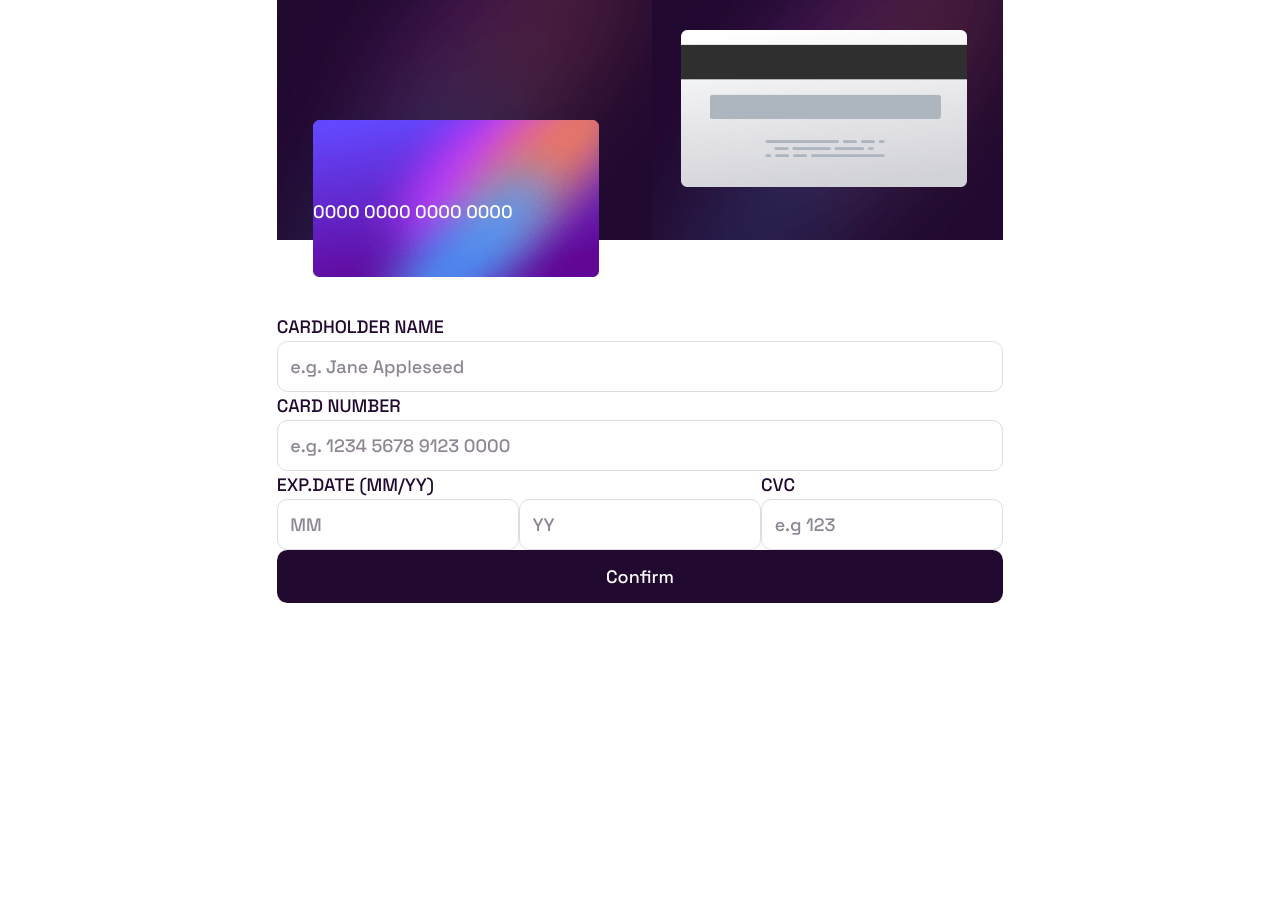
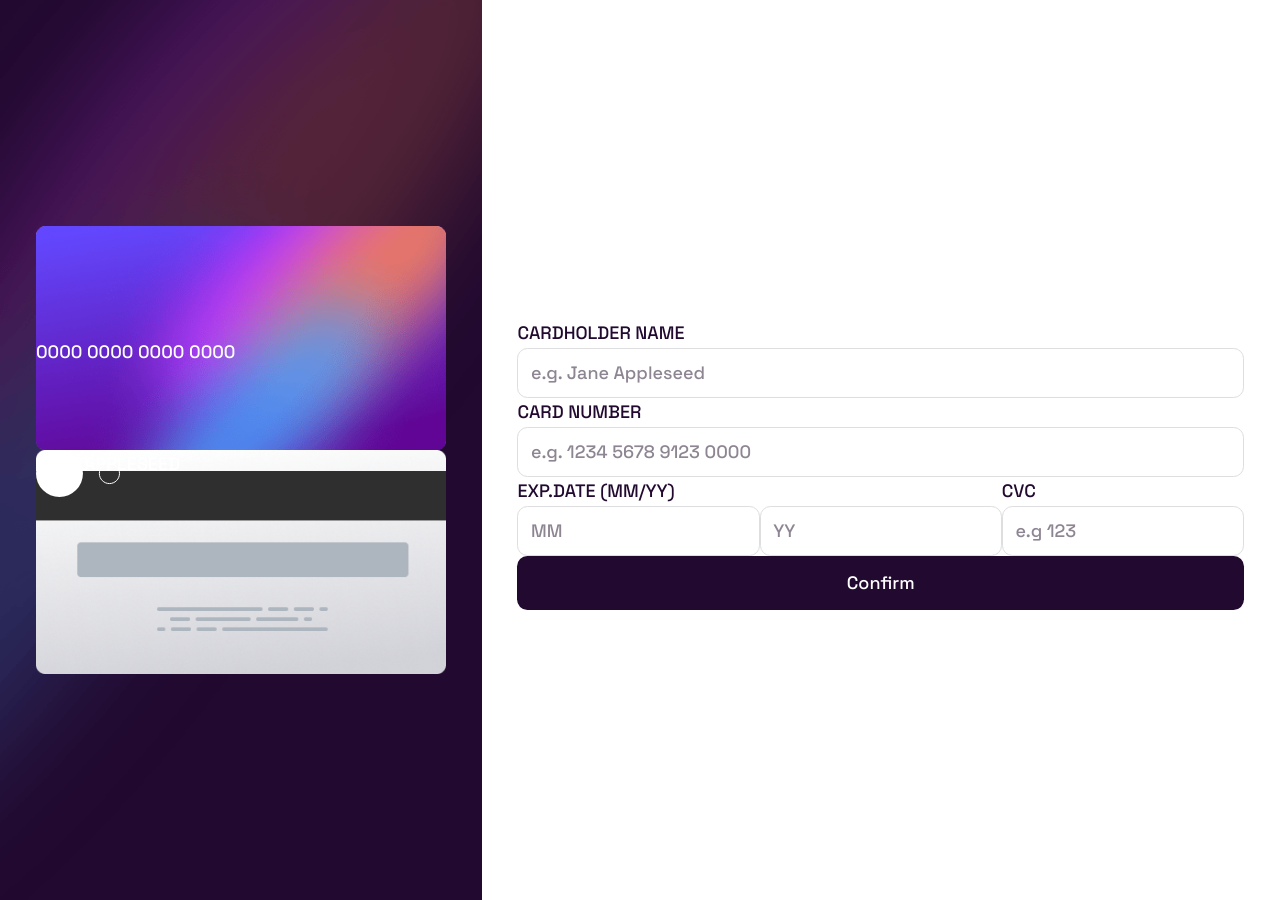
Before and after one commit to dupakarovsky/fem-interactive-card-details, a website built with Vite: page index.html in a window 1280 px wide. Before the commit the page ends 800 px from the top, so only its background shows below. Built offline with nearby package versions, Linux system fonts and the light colour scheme; some packages are replaced by stand-ins of ours.

Commit message:
positions in place at desktop size

```diff
--- a/src/scss/_components.scss
+++ b/src/scss/_components.scss
@@ -78,6 +78,7 @@ input {
 }
 
 button {
+   max-width: var(--max-button-size);
    font-size: var(--font-size-2);
    color: var(--white);
    padding: 0.85em;
--- a/style.scss
+++ b/style.scss
@@ -8,6 +8,14 @@
 // @include os-dark;
 // @include os-light;
 // @include media-reduce-motion;
+
+.tracer {
+   position: absolute;
+   top: 50%;
+   left: 50%;
+   transform: translate(-50%, -50%);
+   opacity: 0.2;
+}
 
 body {
    display: grid;
@@ -46,6 +54,7 @@ img {
 
    min-height: 100%;
    background-image: url("./src/images/bg-main-mobile.png");
+   background-size: cover;
    position: relative;
 }
 .card-preview > * {
@@ -55,7 +64,7 @@ img {
 
 .card-front,
 .card-back {
-   width: 286px;
+   width: clamp(17.85rem, 32vw, 27.875rem);
    color: var(--white);
 }
 .card-front {
@@ -75,25 +84,26 @@ img {
 
 .card-logo {
    scale: 0.6;
+
    transform-origin: top left;
    top: var(--inset);
    left: var(--inset);
 }
 .card-number {
    letter-spacing: var(--font-letterspacing-2);
-   font-size: var(--font-size-3);
+   font-size: clamp(var(--font-size-3), 2vw, calc(var(--font-size-5) * 0.85));
    top: 50%;
    left: var(--inset);
 }
 .card-holder {
    text-transform: uppercase;
-   font-size: calc(var(--font-size-0) * 0.85);
+   font-size: clamp(calc(var(--font-size-0) * 0.85), 1.2vw, var(--font-size-2));
    letter-spacing: var(--font-letterspacing-4);
    bottom: var(--inset);
    left: var(--inset);
 }
 .card-exp {
-   font-size: calc(var(--font-size-0) * 0.85);
+   font-size: clamp(calc(var(--font-size-0) * 0.85), 1.2vw, var(--font-size-2));
    letter-spacing: var(--font-letterspacing-4);
    bottom: var(--inset);
    right: var(--inset);
@@ -185,7 +195,7 @@ img {
    z-index: 1;
 
    display: grid;
-   grid-template-rows: 1fr max-content max-content;
+   grid-template-rows: repeat(4, max-content);
    justify-items: center;
    align-items: center;
    gap: calc(var(--grid-gap) * 0.5);
@@ -228,3 +238,58 @@ img {
 //**************************************
 //* ========= MEDIA QUERIES ========= */
 //**************************************
+
+@include media-responsive-above(960px) {
+   body {
+      align-items: center;
+   }
+   .main {
+      grid-template-rows: minmax(56.25rem, max-content);
+      grid-template-columns: repeat(2, minmax(max-content, 90rem));
+      grid-template-areas: "images data";
+      align-items: center;
+      max-width: 90rem;
+   }
+
+   .card-preview {
+      display: grid;
+      justify-content: center;
+      gap: var(--size-7);
+
+      background-image: url("./src/images/bg-main-desktop.png");
+      background-size: cover;
+
+      & > * {
+         position: relative;
+         inset: revert;
+      }
+   }
+
+   .card-back {
+      grid-row: 2 / 3;
+   }
+
+   .card-front {
+      grid-row: 1 / 2;
+      align-self: end;
+   }
+
+   .card-logo {
+      scale: 1;
+   }
+
+   .form-preview {
+      justify-self: center;
+
+      display: grid;
+      place-items: center;
+
+      max-width: var(--size-15);
+   }
+   .conf-preview {
+      justify-self: center;
+
+      place-items: center;
+      min-width: var(--size-15);
+   }
+}
```
Also changed, not shown: index.html (+1 -0 lines).
